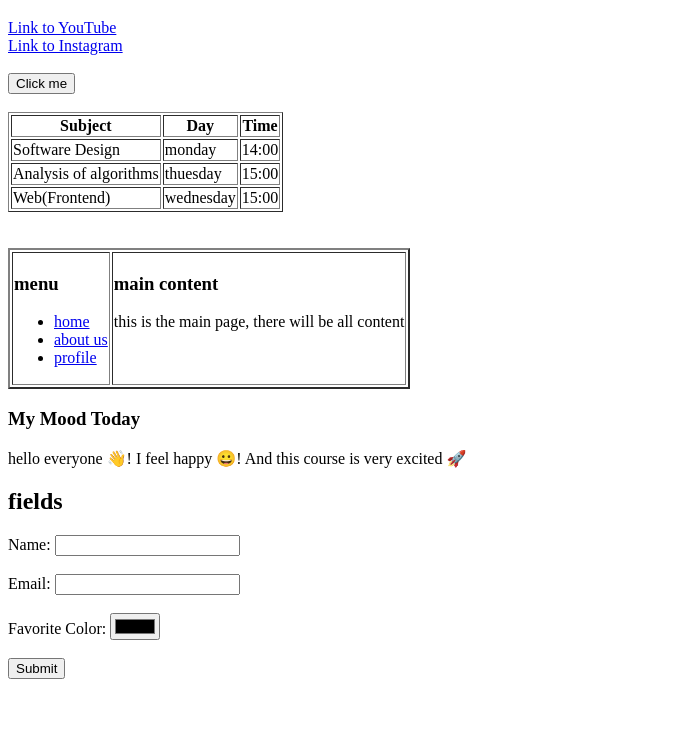
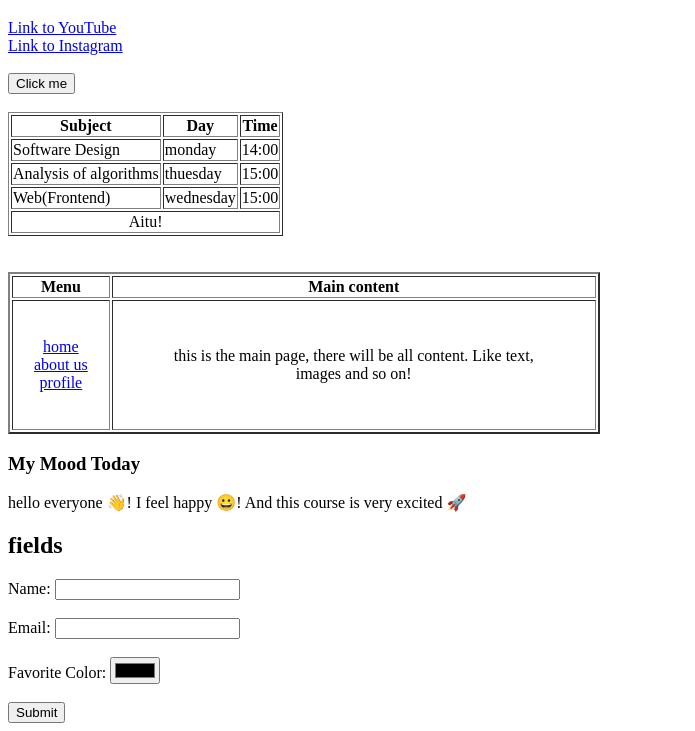
Before and after one commit to aaituu/WEB, a plain HTML site: page first_aasignment.html in a window 1280 px wide. Shown: the part 718-1449 px from the top of the page, without its empty margins (0-695 px from the left). Before the commit the page ends 1405 px from the top, so only its background shows below. Drawn offline with Linux system fonts and the light colour scheme.

Commit message:
Add files via upload

```diff
--- a/first_aasignment.html
+++ b/first_aasignment.html
@@ -45,11 +45,14 @@
 
     <!-- Step 5 -->
     <table border="1">
+        <thead>
             <tr>
                 <th>Subject</th>
                 <th>Day</th>
                 <th>Time</th>
             </tr>
+        </thead>
+        <tbody>
             <tr>
                 <td>Software Design</td>
                 <td>monday</td>
@@ -65,24 +68,33 @@
                 <td>wednesday</td>
                 <td>15:00</td>
             </tr>
+        </tbody>
+        <tfoot>
+            <tr>
+                <td colspan="3" align="center">Aitu!</td>
+            </tr>
+        </tfoot>
     </table><br><br>
+
 
 
     <!-- Step 6(optional) -->
      <table border="2">
+        <thead>
+            <th>Menu</th>
+            <th>Main content</th>
+        </thead>
         <tr>
-            <td>
-                <h3>menu</h3>
-                <ul>
+            <td align="center">
+                <ul style="list-style-type: none; padding: 20px;">
                     <li><a href="#">home</a></li>
                     <li><a href="#">about us</a></li>
                     <li><a href="#">profile</a></li>
                 </ul>
 
             </td>
-            <td valign = "top">
-                <h3>main content</h3>
-                <p>this is the main page, there will be all content</p>
+            <td align="center" >
+                <p style="width: 80%;">this is the main page, there will be all content. Like text, images and so on!</p>
             </td>
         </tr>
      </table>
@@ -106,12 +118,12 @@
         <input type="text" id="name" name="name"><br><br>
 
         <label for="email">Email:</label>
-        <input type="email" id="email" name="email"><br><br>
+        <input type="email" id="email" name="email" required><br><br>
 
         <label for="color">Favorite Color:</label>
         <input type="color" id="color" name="color"><br><br>
 
-        <input type="submit" value="Submit">
+        <input type="button" value="Submit">
     </form>
 </body>
 </html>
```
Lines whose indentation alone changed are shown as unchanged.
